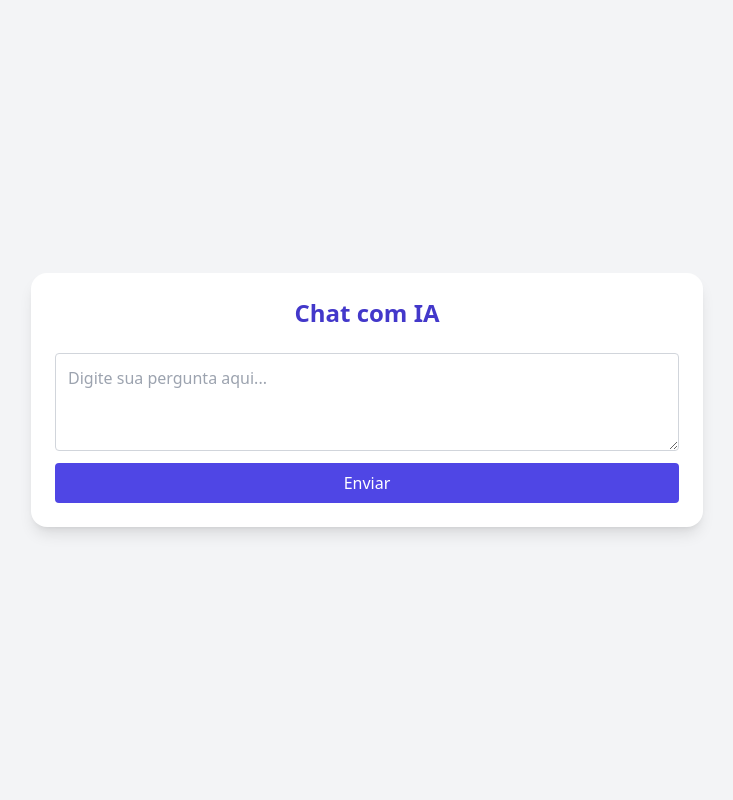
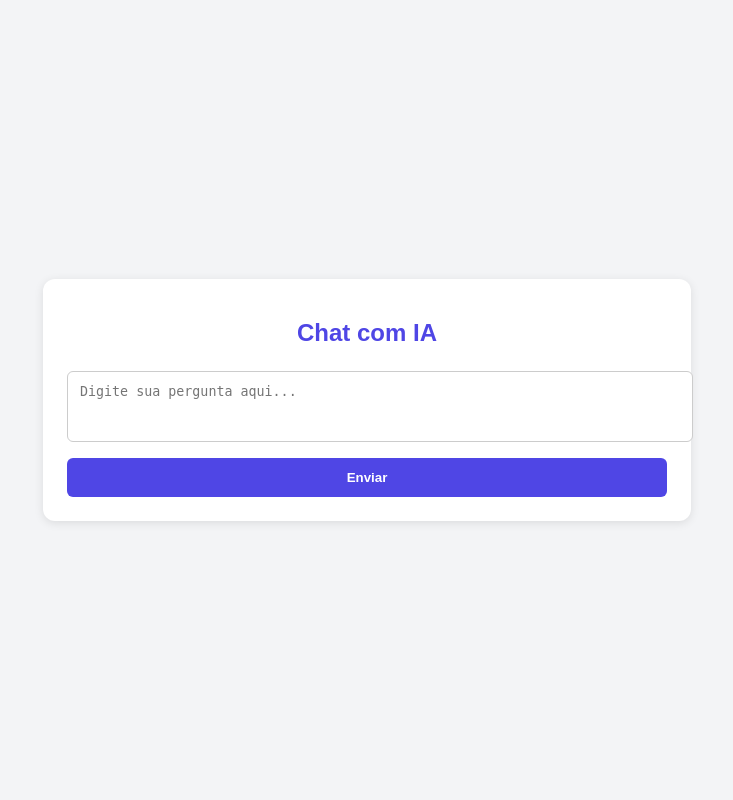
Before and after one commit to MacDowell354/assistente-alunos, a FastAPI app: template templates/index.html in a window 1280 px wide. Shown: the whole page, without its empty margins (273-1006 px from the left). Run offline with FastAPI, Linux system fonts and the light colour scheme; the template is opened without the code that fills it, so the values that code supplies are empty; parts of the project's set-up code (start-up, migrations or seed data) failed here and were passed over; some libraries are stand-ins or nearby versions.

Commit message:
Update index.html

```diff
--- a/templates/index.html
+++ b/templates/index.html
@@ -4,40 +4,85 @@
   <meta charset="UTF-8" />
   <title>Assistente Professor</title>
   <meta name="viewport" content="width=device-width, initial-scale=1.0" />
-    <script defer src="https://cdn.tailwindcss.com"></script>
+  <style>
+    body {
+      font-family: sans-serif;
+      background-color: #f3f4f6;
+      margin: 0;
+      padding: 0;
+      display: flex;
+      justify-content: center;
+      align-items: center;
+      min-height: 100vh;
+    }
+    .container {
+      background-color: #ffffff;
+      border-radius: 12px;
+      padding: 24px;
+      max-width: 600px;
+      width: 90%;
+      box-shadow: 0 2px 10px rgba(0,0,0,0.1);
+    }
+    h1 {
+      color: #4f46e5;
+      font-size: 24px;
+      text-align: center;
+      margin-bottom: 24px;
+    }
+    .label {
+      font-weight: 600;
+      color: #555;
+    }
+    .box {
+      background-color: #f9fafb;
+      padding: 12px;
+      border-radius: 8px;
+      margin-bottom: 16px;
+    }
+    textarea {
+      width: 100%;
+      padding: 12px;
+      border-radius: 6px;
+      border: 1px solid #ccc;
+      resize: none;
+    }
+    button {
+      margin-top: 12px;
+      width: 100%;
+      background-color: #4f46e5;
+      color: white;
+      padding: 12px;
+      border: none;
+      border-radius: 6px;
+      font-weight: bold;
+      cursor: pointer;
+    }
+    button:hover {
+      background-color: #4338ca;
+    }
+  </style>
 </head>
-  <body class="bg-gray-100 text-gray-800 min-h-screen flex flex-col items-center justify-center px-4 py-8">
-    <div class="w-full max-w-2xl bg-white p-6 rounded-2xl shadow-lg">
-      <h1 class="text-2xl font-bold text-center mb-6 text-indigo-700">Chat com IA</h1>
+<body>
+  <div class="container">
+    <h1>Chat com IA</h1>
 
     {% if question %}
-        <div class="mb-4">
-          <p class="text-sm font-semibold text-gray-500">Você:</p>
-          <p class="bg-gray-100 p-3 rounded mt-1">{{ question }}</p>
+      <div>
+        <p class="label">Você:</p>
+        <p class="box">{{ question }}</p>
       </div>
     {% endif %}
 
     {% if answer %}
-        <div class="mb-6">
-          <p class="text-sm font-semibold text-gray-500">IA:</p>
-          <p class="bg-indigo-50 p-3 rounded mt-1">{{ answer }}</p>
+      <div>
+        <p class="label">IA:</p>
+        <p class="box">{{ answer }}</p>
       </div>
     {% endif %}
 
-      <form action="/ask" method="post" class="flex flex-col gap-3">
-        <textarea
-          name="question"
-          rows="3"
-          required
-          placeholder="Digite sua pergunta aqui..."
-          class="p-3 border border-gray-300 rounded focus:outline-none focus:ring-2 focus:ring-indigo-400"
-        ></textarea>
-        <button
-          type="submit"
-          class="bg-indigo-600 text-white px-4 py-2 rounded hover:bg-indigo-700 transition"
-        >
-          Enviar
-        </button>
+    <form action="/ask" method="post">
+      <textarea name="question" rows="3" required placeholder="Digite sua pergunta aqui..."></textarea>
+      <button type="submit">Enviar</button>
     </form>
   </div>
 </body>
```
Lines whose indentation alone changed are shown as unchanged.
